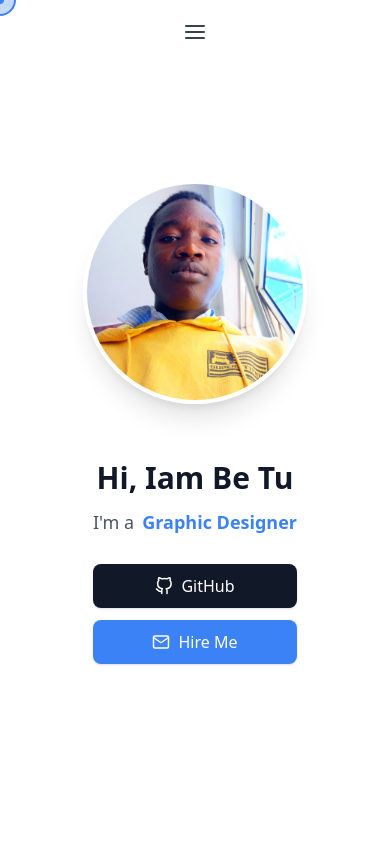
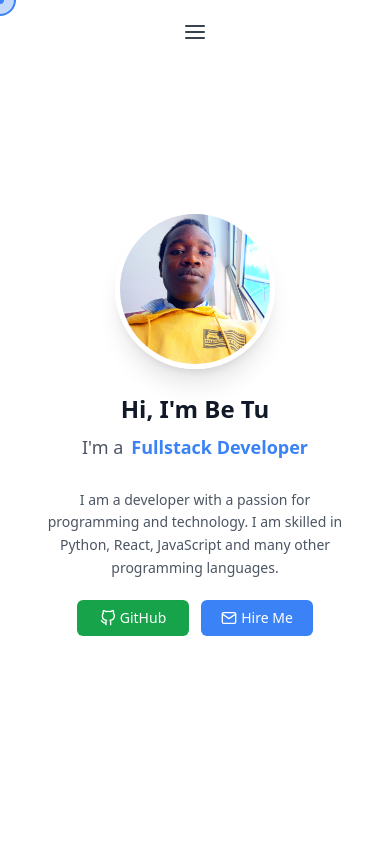
Before and after one commit to bethwel3001/Dev, a React (Create React App) app: page / in a window 390 px wide. Shown: the top 844 px of the page. Built offline with nearby package versions, Linux system fonts and the light colour scheme.

Commit message:
Fixed text on small screen

```diff
--- a/src/pages/Home.jsx
+++ b/src/pages/Home.jsx
@@ -6,10 +6,9 @@ import profileImage from '../assets/profile.jpg';
 
 const Home = () => {
   const [ref, inView] = useInView({ threshold: 0.1 });
-  const roles = ["Software Engineer", "Graphic Designer", "Comp Sci Major", "Fullstack Developer", "Tech Enthusiast", "Software Engineer"];
+  const roles = ["Software Engineer", "Fullstack Developer", "Tech Enthusiast"];
   const [currentRole, setCurrentRole] = useState(0);
 
-  // Role rotation every 2 seconds
   useEffect(() => {
     const interval = setInterval(() => {
       setCurrentRole((prev) => (prev + 1) % roles.length);
@@ -18,35 +17,36 @@ const Home = () => {
   }, []);
 
   return (
-    <section id="home" className="h-screen flex items-center justify-center">
+    <section id="home" className="h-screen flex items-center justify-center px-4">
       <motion.div
         ref={ref}
         initial={{ opacity: 0 }}
         animate={{ opacity: inView ? 1 : 0 }}
         transition={{ duration: 0.8 }}
-        className="container mx-auto px-4"
+        className="w-full max-w-md md:max-w-4xl"
       >
-        <div className="flex flex-col md:flex-row items-center gap-8 md:gap-12">
-          <motion.div
+        <div className="flex flex-col md:flex-row items-center gap-6 md:gap-12">
+             {/* Perfect circle with maintained size */}
+             <motion.div
             whileHover={{ scale: 1.05 }}
             whileTap={{ scale: 0.95 }}
-            className="relative w-56 h-56 md:w-72 md:h-72 rounded-full overflow-hidden border-4 border-white dark:border-gray-800 shadow-xl"
+            className="relative aspect-square w-40 md:w-72 rounded-full overflow-hidden border-[5px] border-white dark:border-green-800 shadow-xl md:shadow-2xl"
           >
             <img
               src={profileImage}
-              alt="Profile Image"
-              className="w-full h-full object-cover"
+              alt="Profile"
+              className="w-full h-full object-cover object-center"
             />
           </motion.div>
 
-          <div className="text-center md:text-left mt-6 md:mt-0">
+          <div className="text-center md:text-left w-full">
             <motion.h1
-              className="text-3xl md:text-5xl font-bold text-gray-900 dark:text-white mb-3 md:mb-4"
-              initial={{ y: -50 }}
+              className="text-2xl md:text-5xl font-bold text-gray-900 dark:text-white mb-2 md:mb-4"
+              initial={{ y: -20 }}
               animate={{ y: 0 }}
               transition={{ delay: 0.2 }}
             >
-              Hi, Iam Be Tu
+              Hi, I'm Be Tu
             </motion.h1>
 
             <motion.div
@@ -61,27 +61,35 @@ const Home = () => {
               </span>
             </motion.div>
 
-            {/* CTA Buttons */}
-            <div className="flex flex-col sm:flex-row gap-3 justify-center md:justify-start">
+            <motion.p
+              className="text-sm md:text-lg text-gray-600 dark:text-gray-300 mb-5 md:mb-8 px-6 md:px-0 leading-relaxed"
+              initial={{ opacity: 0 }}
+              animate={{ opacity: 1 }}
+              transition={{ delay: 0.6 }}
+            >
+              I am a developer with a passion for programming and technology. I am skilled in Python, React, JavaScript and many other programming languages.
+            </motion.p>
+
+            <div className="flex flex-row gap-3 justify-center md:justify-start">
               <motion.a
                 href="https://github.com/bethwel3001"
                 target="_blank"
                 rel="noopener noreferrer"
-                whileHover={{ scale: 1.05 }}
-                whileTap={{ scale: 0.95 }}
-                className="flex items-center justify-center gap-2 px-5 py-2.5 bg-gray-900 text-white rounded-lg shadow hover:bg-gray-800 transition-colors"
+                whileHover={{ scale: 1.03 }}
+                whileTap={{ scale: 0.98 }}
+                className="flex items-center justify-center gap-1 px-4 py-2 bg-green-600 text-white rounded-md text-sm md:text-base hover:bg-green-700 transition-colors w-28 md:w-32"
               >
-                <FiGithub className="text-lg" />
+                <FiGithub className="text-base md:text-lg" />
                 GitHub
               </motion.a>
 
               <motion.a
-                href="mailto:kiplagabethwek@gmail.com"
-                whileHover={{ scale: 1.05 }}
-                whileTap={{ scale: 0.95 }}
-                className="flex items-center justify-center gap-2 px-5 py-2.5 bg-blue-500 text-white rounded-lg shadow hover:bg-blue-600 transition-colors"
+                href="mailto:kiplagabethwelk@gmail.com"
+                whileHover={{ scale: 1.03 }}
+                whileTap={{ scale: 0.98 }}
+                className="flex items-center justify-center gap-1 px-4 py-2 bg-blue-500 text-white rounded-md text-sm md:text-base hover:bg-blue-600 transition-colors w-28 md:w-32"
               >
-                <FiMail className="text-lg" />
+                <FiMail className="text-base md:text-lg" />
                 Hire Me
               </motion.a>
             </div>
```
